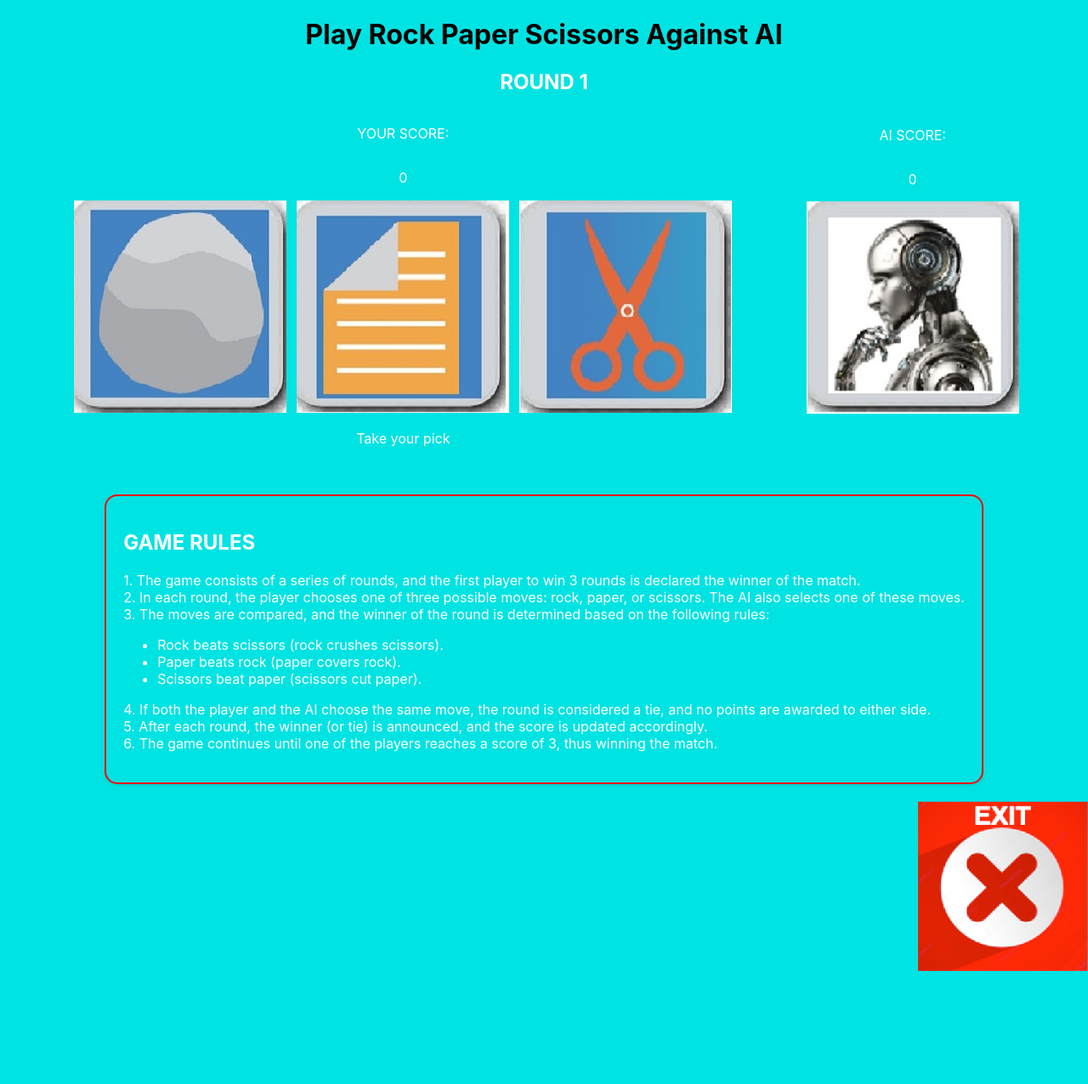
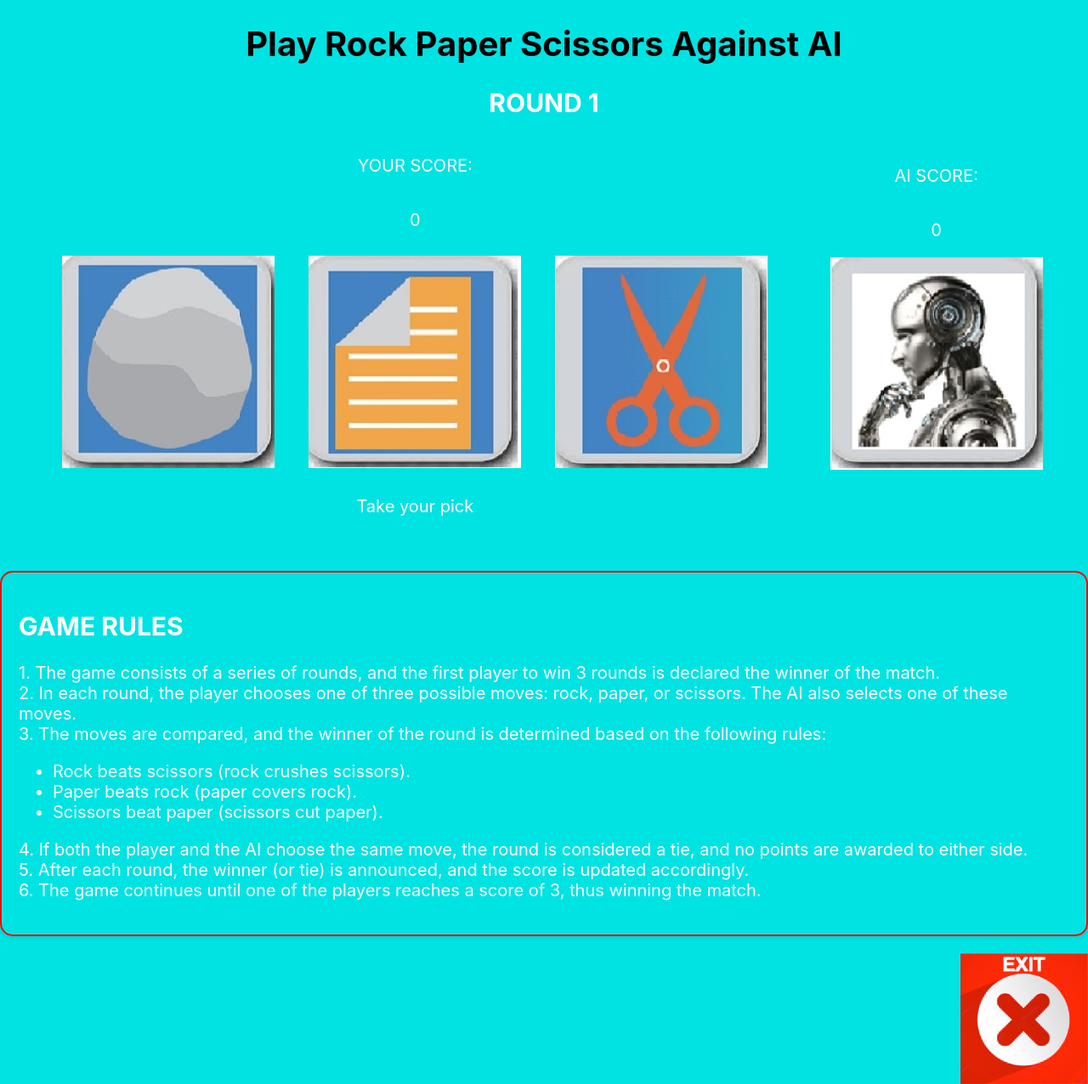
Before and after one commit to sophiaalexis1/sophiaalexis1.github.io, a React (Create React App) app: page / in a window 1280 px wide. Shown: the whole page at 85% size. Before the commit the page ends 1143 px from the top, so only its background shows below. Built offline with nearby package versions, Linux system fonts and the light colour scheme.

Commit message:
Version 3.3 added responsive design

```diff
--- a/src/App.css
+++ b/src/App.css
@@ -1,35 +1,37 @@
+/* Default styles for all screen sizes */
 body {
   background-color: #00E3E3;
   color: white;
   margin: 0;
   text-align: center;
+  font-size: 16px; /* Set a default font size */
 }
 
 /* Reset default button styles */
 button {
-background-color: #00E3E3;
-color: #fff;
-border:none;
-border-radius:10px;
+  background-color: #00E3E3;
+  color: #fff;
+  border: none;
+  border-radius: 10px;
+  padding: 10px 20px;
+  cursor: pointer;
+  font-weight: bold;
 }
+
 .play-again {
   background-color: blue;
   color: white;
   border: none;
-  border-radius: 50%; /* Make it round */
-  padding: 10px 20px; /* Adjust padding as needed */
+  border-radius: 50%;
+  padding: 10px 20px;
   cursor: pointer;
   font-weight: bold;
-  font-size: 16px;
-  transition: background-color 0.3s, color 0.3s;
 }
 
 .play-again:hover {
   background-color: #3f17f3;
-  color: white;
 }
 
-/* Style the image button */
 .image-button {
   display: inline-block;
   border: none;
@@ -38,10 +40,10 @@ border-radius:10px;
   margin: 0;
 }
 
-/* Style the button image */
 .image-button img {
-  width: 200px; /* Adjust the width as needed */
-  height: 200px;
+  width: 100%;
+  max-width: 200px;
+  height: auto;
   display: block;
 }
 
@@ -52,16 +54,17 @@ border-radius:10px;
   right: 10px;
 }
 
+/* Base styles for game container */
 .game-container {
   display: flex;
-  flex-direction: row;
+  flex-direction: column;
   align-items: center;
   justify-content: space-evenly;
 }
 
 .header-container {
   text-align: center;
-  margin-bottom: 20px; /* Adjust as needed */
+  margin-bottom: 20px;
   color: black;
 }
 
@@ -69,7 +72,6 @@ border-radius:10px;
   display: flex;
   align-items: center;
   justify-content: center;
-  /*flex-direction: row;/* This ensures the container takes up the full viewport height */
 }
 
 .round {
@@ -78,16 +80,8 @@ border-radius:10px;
 
 .player-choice {
   display: flex;
-
+  justify-content: center;
 }
-
-/* .scores-container {
-  display: flex;
-  flex-direction: column;
-  align-items: center;
-  text-align: center;
-
-} */
 
 .player-score,
 .computer-score {
@@ -118,7 +112,33 @@ border-radius:10px;
 }
 
 .ai-wins {
-  font-size: 24px; /* Adjust the font size as needed */
-  color: red; /* Adjust the color as needed */
-  transform: rotate(10deg); /* Rotate the text */
+  font-size: 24px;
+  color: red;
+  transform: rotate(10deg);
 }
+
+/* Media Query for Tablets and Desktops */
+@media (min-width: 1px) {
+  body {
+    font-size: 18px; /* Increase font size for larger screens */
+  }
+
+  .game-container {
+    flex-direction: row;
+  }
+
+  .player-choice {
+    justify-content: space-around;
+  }
+
+  .image-button img {
+    max-width: 150px; /* Adjust max-width for larger screens */
+  }
+}
+
+/* Media Query for Desktops and Larger Screens */
+@media (min-width: 1024px) {
+  body {
+    font-size: 20px; /* Further increase font size for larger screens */
+  }
+}
--- a/src/App.js
+++ b/src/App.js
@@ -7,8 +7,8 @@ import AiImage from './Assets/Game-AI thinks.jpg';
 import GameRules from './Components/GameRules/GameRules';
 import YouWin from './Assets/YouWin.png';
 import AiWin from './Assets/AiWins.png';
+import ShowResult from './Components/ShowResult/ShowResult';
 import './App.css';
-import ShowResult from './Components/ShowResult/ShowResult';
 
 const choices = ['rock', 'paper', 'scissors'];
 const roundsToWin = 2;
@@ -181,19 +181,19 @@ const RockPaperScissors = () => {
             <div className='player-choice'>
 
               <button onClick={() => play('rock')} disabled={disableButtons()} style={{ display: isButtonsVisible ? 'block' : 'none' }}>
-                <img src={RockButtonImage} alt="Rock" style={{ width: 'auto', height: 'auto' }}></img>
+                <img src={RockButtonImage} alt="Rock" ></img>
               </button>
               <button onClick={() => play('paper')} disabled={disableButtons()} style={{ display: isButtonsVisible ? 'block' : 'none' }}>
-                <img src={PaperButtonImage} alt="Paper" style={{ width: 'auto', height: 'auto' }}></img>
+                <img src={PaperButtonImage} alt="Paper" ></img>
               </button>
               <button onClick={() => play('scissors')} disabled={disableButtons()} style={{ display: isButtonsVisible ? 'block' : 'none' }}>
-                <img src={ScissorsButtonImage} alt="Scissor" style={{ width: 'auto', height: 'auto' }}></img>
+                <img src={ScissorsButtonImage} alt="Scissor" ></img>
               </button>
 
             </div>
             {/* Display the player's selected image */}
             {playerSelectedImage && (
-              <img src={playerSelectedImage} alt="Player Selected" style={{ width: 'auto', height: 'auto' }}></img>
+              <img src={playerSelectedImage} alt="Player Selected" ></img>
             )}
           </div>
           <p> Take your pick</p>
@@ -218,7 +218,7 @@ const RockPaperScissors = () => {
             <img
               src={aiChosenImage}
               alt="AI Chosen"
-              style={{ width: '250px', height: '250px' }}
+              style={{ width: 'auto', height: 'auto' }}
             />
             <br />
             <p></p>
```
Also changed, not shown: src/Assets/exit-button.png (added), src/Components/GoToGoogleButton/GoToGoogleButton.css (renamed from src/Components/GoToGoogleButton.css).
